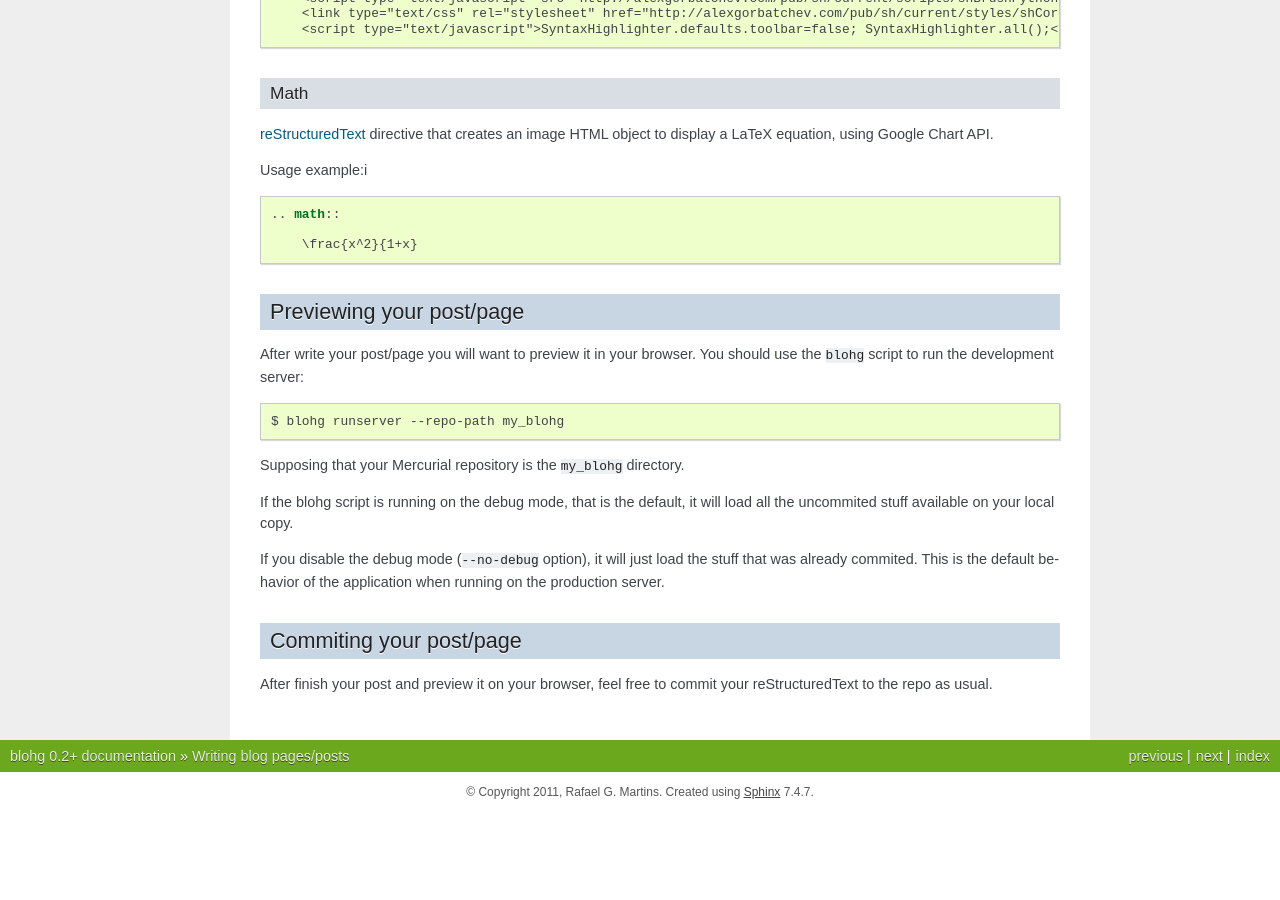
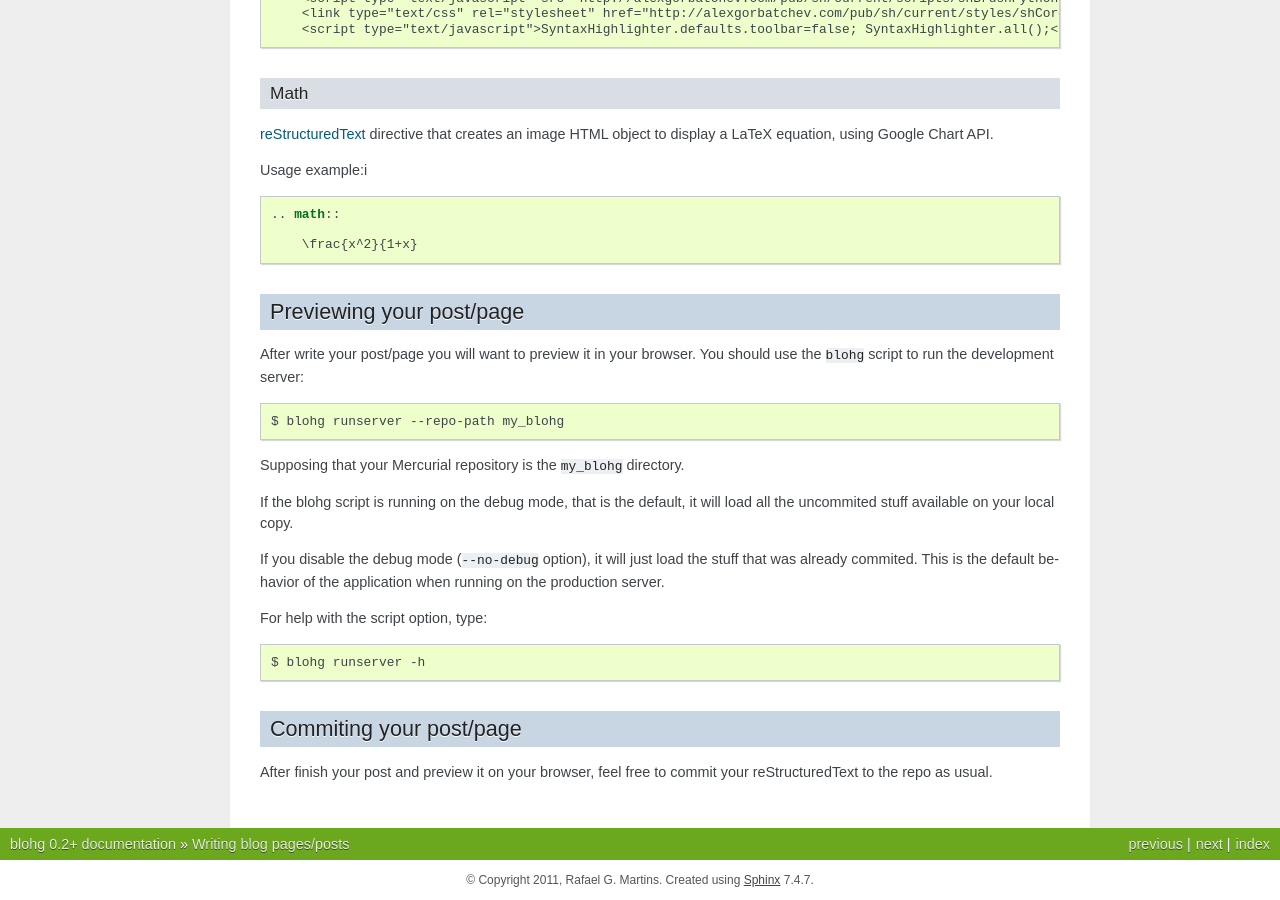
Before and after one commit to rafaelmartins/blohg, a Sphinx documentation site: the page built from docs/write.rst, in a window 1280 px wide and 900 px high, scrolled down 1200 px. Built offline with Sphinx 7.4.7, drawn with Linux system fonts in a browser that asks for light colours; before the commit the page ends 2012 px from its top, so only the background shows below that.

Commit message:
more docs fixes

```diff
--- a/docs/write.rst
+++ b/docs/write.rst
@@ -113,6 +113,9 @@ If you disable the debug mode (``--no-debug`` option), it will just load the
 stuff that was already commited. This is the default behavior of the application
 when running on the production server.
 
+For help with the script option, type::
+
+    $ blohg runserver -h
 
 Commiting your post/page
 ------------------------
```
